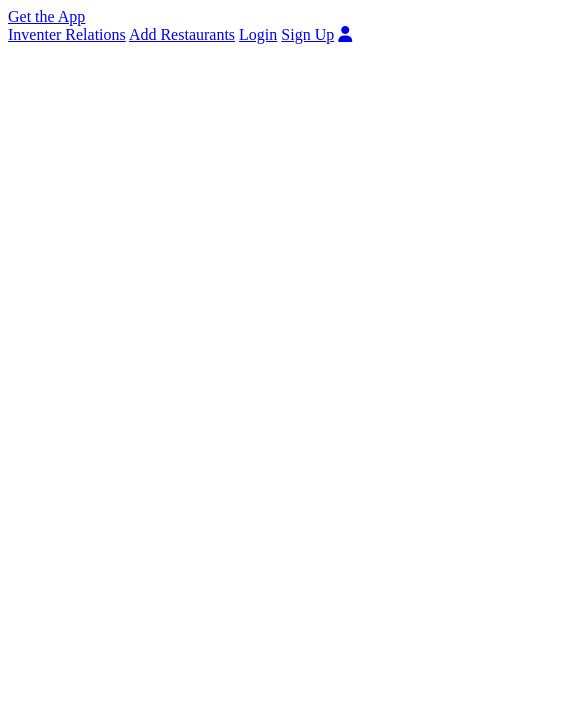
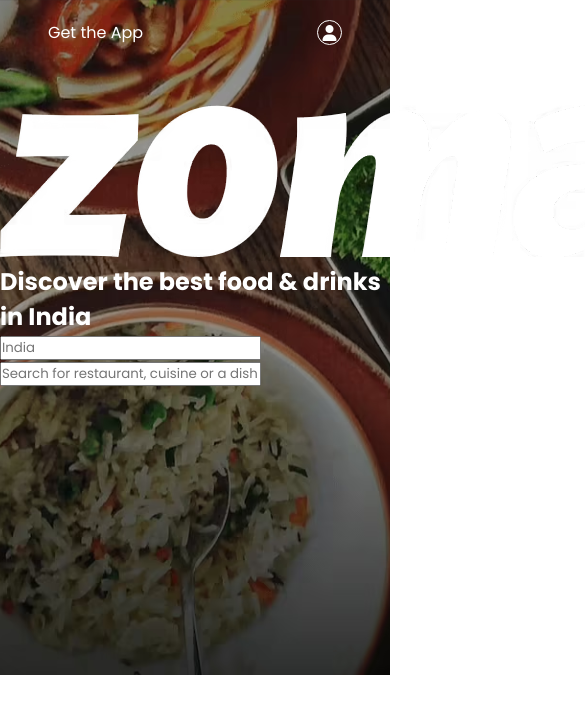
Before and after one commit to Yxshshree/Shree-Zomato-Landing-Page, a plain HTML site: page index.html in a window 390 px wide. Shown: the top 714 px of the page, 585 px wide, since content can reach past the window. Drawn offline with Linux system fonts and the light colour scheme.

Commit message:
More Changes in index.html and styles.css

```diff
--- a/index.html
+++ b/index.html
@@ -34,6 +34,7 @@
   </head>
   <body>
     <section class="setup_setion">
+      <header>
         <nav class="navbar">
           <a href="#">Get the App</a>
           <div class="navbar_menu_container">
@@ -46,6 +47,16 @@
             </a>
           </div>
         </nav>
+      </header>
+
+      <div>
+        <img src="./images/heroSectionLogo.png" alt="Zomato Logo" class="setup_setion_logo"/>
+        <h1>Discover the best food & drinks in India</h1>
+        <div>
+          <input class="input" type="text" placeholder="India" />
+          <input class="input" type="text" placeholder="Search for restaurant, cuisine or a dish" />
+        </div>
+      </div>
     </section>
   </body>
 </html>
--- a/styles.css
+++ b/styles.css
@@ -0,0 +1,51 @@
+*{
+    margin: 0;
+    padding: 0;
+    box-sizing:border-box;
+    font-family: "Poppins",sans-serif;
+}
+.setup_setion{
+    background: url(./images/heroSectionBackground.png);
+    background-size: cover;
+    background-position: center;
+    color: white;
+    min-height: 60vh;
+}
+.navbar{
+    display: flex;
+    align-items: center;
+    justify-content: space-between;
+    height: 65px;
+    padding: 16px 48px;
+}
+.navbar a{
+    color: white;
+    text-decoration: none;
+}
+.navbar_menu_container{
+    display: flex;
+    gap: 20px;
+
+}
+.navbar_menu_container .user_icon{
+    display: flex;
+    height: 25px;
+    width: 25px;
+    align-items: center;
+    justify-content: center;
+    border-radius: 100%;
+    border: solid 1px white;
+    display: none;
+}
+
+@media only screen and (max-width: 600px){
+    .navbar_menu_container .user_icon{
+        display: flex;
+    }
+    .link{
+        display: none;
+    }
+    .setup_setion{
+        min-height: 80vh;
+    }
+}
```
Lines whose indentation alone changed are shown as unchanged.
